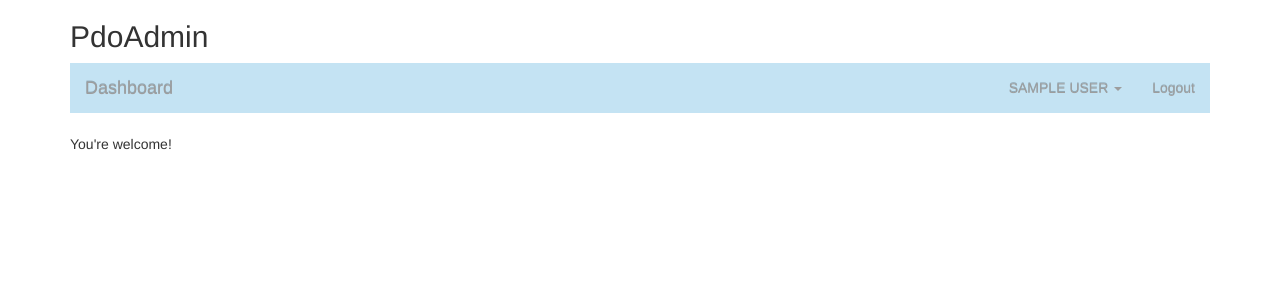
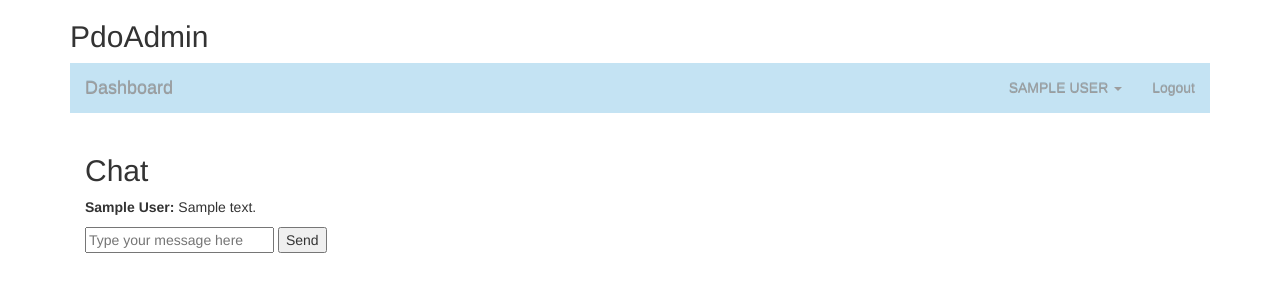
Before and after one commit to DBOYttt/user-management-system-php, a PHP site: page / in a window 1280 px wide. Shown: the top 300 px of the page. Run offline with PHP 8.4, Linux system fonts and the light colour scheme; the visitor is signed in with stand-in values (Sample User, id 1); tables that the repository leaves empty or names only in its code hold one stand-in row (values such as "Sample post"); some libraries are stand-ins or nearby versions.

Commit message:
chore: Refactor User class to improve session handling and add chat functionality

```diff
--- /dev/null
+++ b/chat.php
@@ -0,0 +1,47 @@
+<?php
+
+if (!isset($_SESSION['userid'])) {
+    header("Location: login.php");
+}
+
+include('include/header.php');
+?>
+<title>Chat</title>
+<div class="container">
+    <h2>Chat</h2>
+    <div id="chat-box">
+        <!-- Messages will be loaded here dynamically -->
+    </div>
+    <form id="chat-form" method="POST" action="">
+        <input type="text" id="message" name="message" placeholder="Type your message here" required>
+        <input type="submit" name="send" value="Send">
+    </form>
+</div>
+<script src="https://ajax.googleapis.com/ajax/libs/jquery/3.5.1/jquery.min.js"></script>
+<script>
+$(document).ready(function(){
+    function loadMessages(){
+        $.get('get_messages.php', function(data){
+            $('#chat-box').html(data);
+        });
+    }
+
+    loadMessages(); // Load messages on page load
+
+    // Reload messages every 1 second
+    setInterval(function(){
+        loadMessages();
+    }, 1000);
+
+    // Send new message
+    $('#chat-form').on('submit', function(e){
+        e.preventDefault();
+        var message = $('#message').val();
+        $.post('send_message.php', {message: message}, function(){
+            $('#message').val('');
+            loadMessages();
+        });
+    });
+});
+</script>
+<?php include('include/footer.php');?>
--- a/class/User.php
+++ b/class/User.php
@@ -1,6 +1,8 @@
 <?php
-session_start();
-require('config.php');
+if (!isset($_SESSION)) {
+	session_start();
+}
+require_once('config.php');
 
 class User extends Dbconfig {
     protected $hostName;
@@ -254,6 +256,22 @@ class User extends Dbconfig {
 		echo json_encode($output);
 	}
 
+	public function sendMessage($message) {
+		$userId = $_SESSION['userid'];
+		$sqlQuery = "INSERT INTO chat (user_id, message) VALUES ('$userId', '$message')";
+		mysqli_query($this->dbConnect, $sqlQuery);
+	}
+
+	public function getChatMessages() {
+		$sqlQuery = "SELECT chat.message, chat.timestamp, user.first_name, user.last_name
+		FROM chat
+		JOIN user ON chat.user_id = user.id
+		ORDER BY chat.timestamp DESC";
+		$result = mysqli_query($this->dbConnect, $sqlQuery);
+		$messages = mysqli_fetch_all($result, MYSQLI_ASSOC);
+		return $messages;
+	}
+
 	public function deleteUser(){
 		if($_POST["userid"]) {
 			$sqlUpdate = "
--- /dev/null
+++ b/darktheme.css
@@ -0,0 +1,4 @@
+body.darkmode {
+    background-color: #333;
+    color: #fff;
+  }
--- /dev/null
+++ b/get_messages.php
@@ -0,0 +1,12 @@
+<?php
+include('class/User.php');
+$user = new User();
+
+$messages = $user->getChatMessages();
+
+foreach ($messages as $message) {
+    $first_name = $message['first_name'];
+    $last_name = $message['last_name'];
+    $username = $first_name . ' ' . $last_name;
+    echo '<p><strong>' . $username . ':</strong> ' . $message['message'] . '</p>';
+}
--- a/include/header.php
+++ b/include/header.php
@@ -4,6 +4,7 @@
 <meta http-equiv="Content-Type" content="text/html; charset=utf-8" />
 <link rel="stylesheet" href="https://maxcdn.bootstrapcdn.com/bootstrap/3.3.5/css/bootstrap.min.css">
 <link rel="stylesheet" href="https://maxcdn.bootstrapcdn.com/bootstrap/3.3.5/css/bootstrap-theme.min.css">
+<link rel="stylesheet" href="darktheme.css">
 <script src="https://ajax.googleapis.com/ajax/libs/jquery/2.1.3/jquery.min.js"></script>
 <script src="https://maxcdn.bootstrapcdn.com/bootstrap/3.3.5/js/bootstrap.min.js"></script>
 <!-- jQuery -->
--- a/index.php
+++ b/index.php
@@ -9,7 +9,6 @@ include('include/header.php');
 	<h2>PdoAdmin</h2>
 	<?php include('menu.php');?>
 	<div class="table-responsive">
-	You're welcome!
 	</div>
 </div>
 <?php include('include/footer.php');?>
--- a/menu.php
+++ b/menu.php
@@ -21,3 +21,4 @@
         </div>
     </div>
 </div>
+<?php include('chat.php');?>
```
Also changed, not shown: send_message.php (added, +7 -0 lines), theme.php (added, +99 -0 lines).
